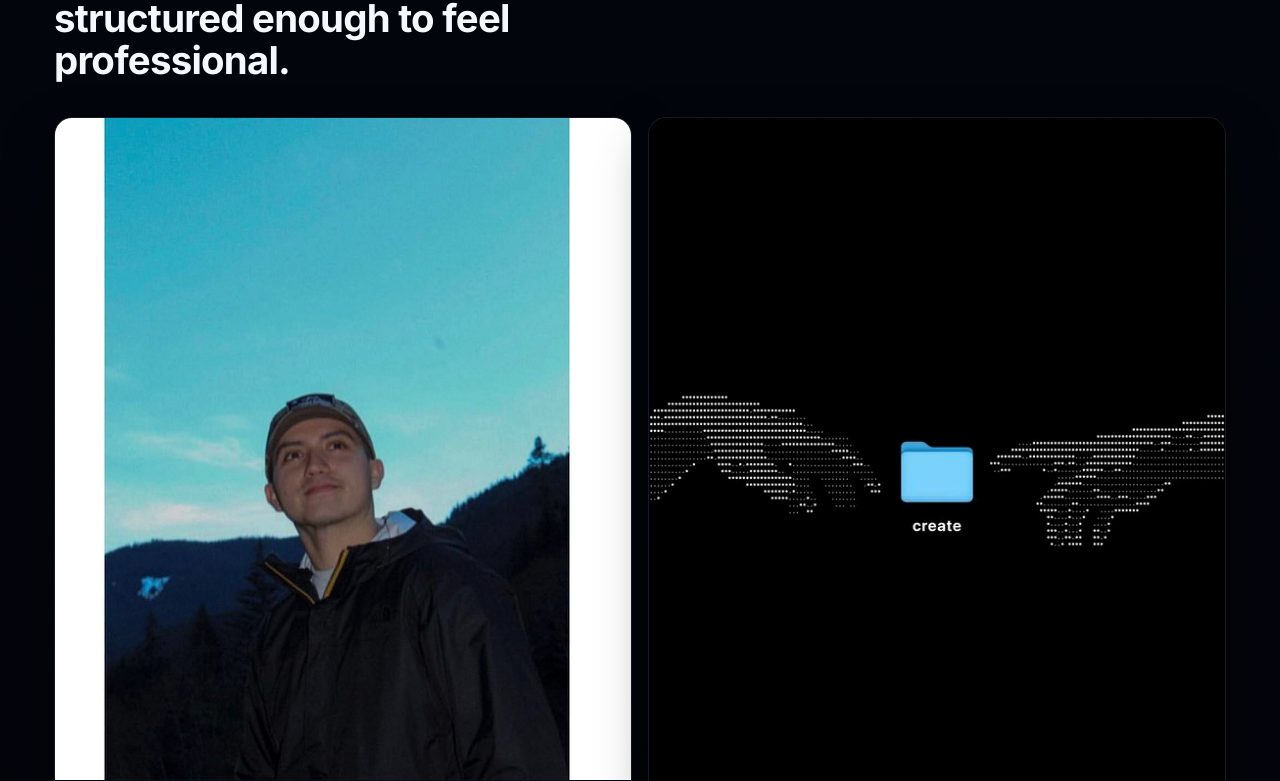
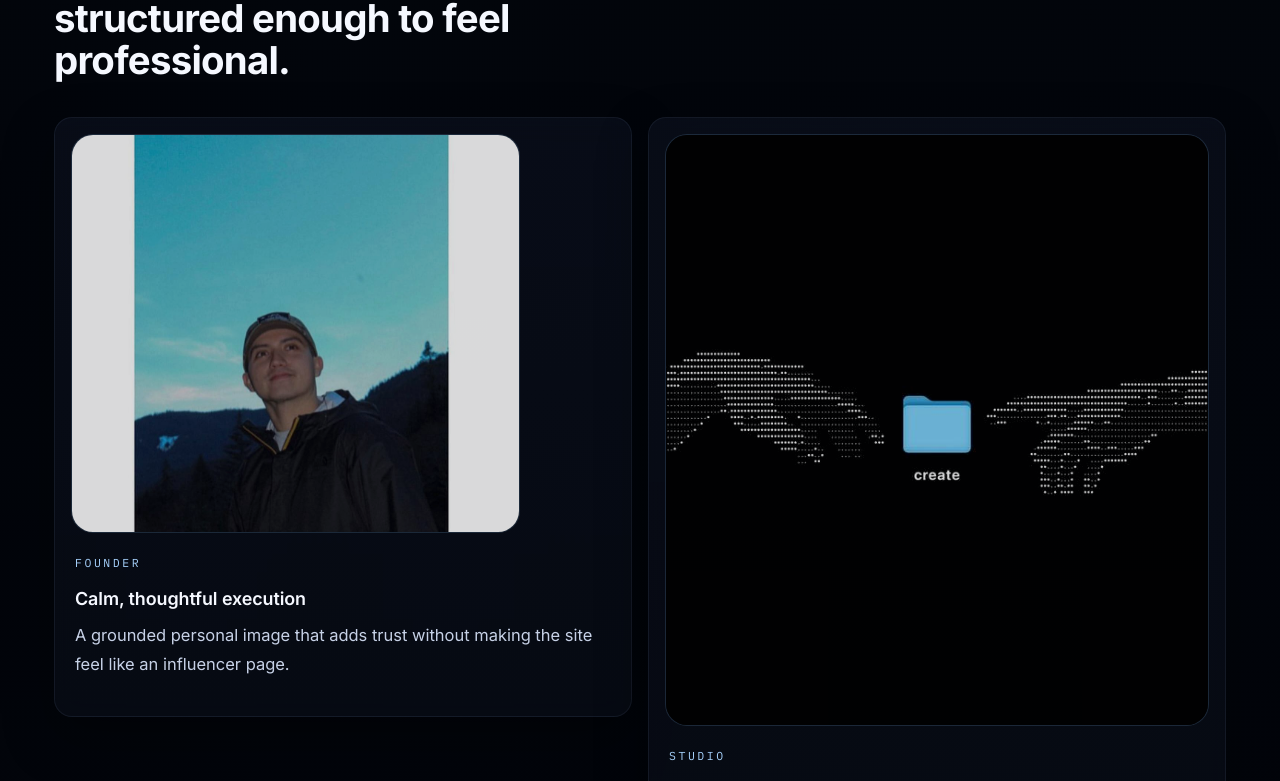
Before and after one commit to michaelpreciado/business-page, a React (Vite) app: page / in a window 1280 px wide. Shown: the part 3499-4280 px from the top of the page. Built offline with nearby package versions, Linux system fonts and the light colour scheme.

Commit message:
style: refine visual section image treatment

```diff
--- a/src/App.css
+++ b/src/App.css
@@ -553,6 +553,7 @@
   display: grid;
   grid-template-columns: repeat(2, minmax(0, 1fr));
   gap: 1rem;
+  align-items: start;
 }
 
 .visual-card {
@@ -562,17 +563,21 @@
 
 .visual-frame {
   position: relative;
-  aspect-ratio: 4 / 5;
+  aspect-ratio: 4 / 4.35;
   overflow: hidden;
   background: rgba(255, 255, 255, 0.02);
+  margin: 1rem 1rem 0;
+  border-radius: 22px;
+  border: 1px solid rgba(126, 196, 255, 0.14);
 }
 
 .portrait-frame {
-  aspect-ratio: 4 / 4.6;
+  aspect-ratio: 4 / 3.55;
+  max-width: 78%;
 }
 
 .portrait-frame img {
-  object-position: center 22%;
+  object-position: center 18%;
 }
 
 .visual-frame img {
@@ -580,11 +585,12 @@
   height: 100%;
   object-fit: cover;
   display: block;
-  filter: saturate(0.92) contrast(1.04);
+  filter: saturate(0.88) contrast(1.02) brightness(0.94);
+  opacity: 0.9;
 }
 
 .visual-copy {
-  padding: 1.25rem 1.35rem 1.45rem;
+  padding: 1rem 1.25rem 1.35rem;
 }
 
 /* ============== CTA ============== */
@@ -705,6 +711,22 @@
     padding: 3rem 0;
   }
 
+.visual-frame {
+    margin: 0.85rem 0.85rem 0;
+    border-radius: 18px;
+  }
+
+  .portrait-frame {
+    max-width: 72%;
+    aspect-ratio: 4 / 3.7;
+  }
+
+  .brand-note,
+  .topbar-link,
+  .micro-proof span {
+    font-size: 0.78rem;
+  }
+
   .cta-section {
     padding: 3.5rem 0 3rem;
   }
```
